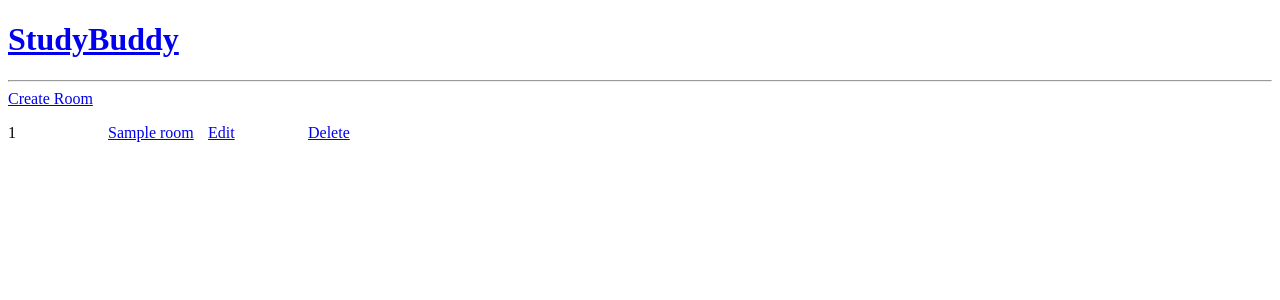
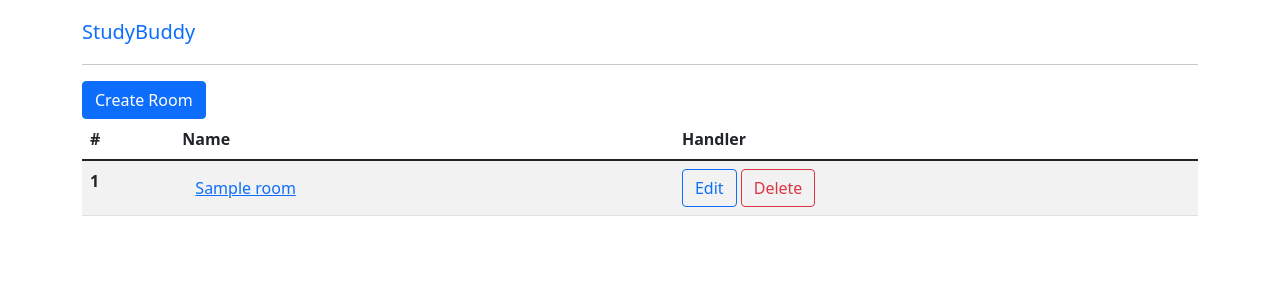
Before and after one commit to Huauauaa/study_buddy, a Django app: template base/templates/base/home.html in a window 1280 px wide. Shown: the top 300 px of the page. Run offline with Django 3.2, Linux system fonts and the light colour scheme; the template is opened without the code that fills it: most values are stand-ins (such as "Sample title", 1, 10 or a date in 2020).

Commit message:
feat: add bootstrip css

```diff
--- a/base/templates/base/home.html
+++ b/base/templates/base/home.html
@@ -1,23 +1,39 @@
 {% extends 'main.html' %} {% block content %}
 
-<a href="{% url 'create_room' %}">Create Room</a>
-<div>
-  {% for room in rooms %}
+<a href="{% url 'create_room' %}" class="btn btn-primary">Create Room</a>
+<table class="table table-striped table-hover">
+  <thead>
+    <tr>
+      <th scope="col">#</th>
+      <th scope="col">Name</th>
+      <th scope="col">Handler</th>
+    </tr>
+  </thead>
+  <tbody>
+    {% for room in rooms %}
 
-  <div
-    style="
-      display: grid;
-      grid-template-columns: repeat(4, 100px);
-      margin: 1rem 0;
-    "
-  >
-    <div>{{room.id}}</div>
-    <div><a href="{% url 'room' room.id %}">{{room.name}}</a></div>
-    <div><a href="{% url 'update_room' room.id%}">Edit</a></div>
-    <div><a href="{% url 'delete_room' room.id%}">Delete</a></div>
-  </div>
+    <tr>
+      <th scope="row">{{room.id}}</th>
+      <td>
+        <a href="{% url 'room' room.id %}" class="btn btn-link">
+          {{room.name}}
+        </a>
+      </td>
+      <td>
+        <a
+          href="{% url 'update_room' room.id%}"
+          class="btn btn-outline-primary"
+        >
+          Edit
+        </a>
+        <a href="{% url 'delete_room' room.id%}" class="btn btn-outline-danger">
+          Delete
+        </a>
+      </td>
+    </tr>
 
-  {% endfor %}
-</div>
+    {% endfor %}
+  </tbody>
+</table>
 
 {% endblock %}
--- a/base/templates/base/room_form.html
+++ b/base/templates/base/room_form.html
@@ -3,7 +3,7 @@
 <form method="post" action="">
   {% csrf_token %} {{form.as_p}}
 
-  <button type="submit">Submit</button>
-  <a href="{% url 'home' %}">Cancel</a>
+  <button type="submit" class="btn btn-primary">Submit</button>
+  <a href="{% url 'home' %}" class="btn btn-secondary">Cancel</a>
 </form>
 {% endblock content %}
--- a/templates/main.html
+++ b/templates/main.html
@@ -5,8 +5,21 @@
     <meta http-equiv="X-UA-Compatible" content="IE=edge" />
     <meta name="viewport" content="width=device-width, initial-scale=1.0" />
     <title>Study Buddy</title>
+    <link
+      href="https://cdn.jsdelivr.net/npm/bootstrap@5.1.3/dist/css/bootstrap.min.css"
+      rel="stylesheet"
+      integrity="sha384-1BmE4kWBq78iYhFldvKuhfTAU6auU8tT94WrHftjDbrCEXSU1oBoqyl2QvZ6jIW3"
+      crossorigin="anonymous"
+    />
+    <script
+      src="https://cdn.jsdelivr.net/npm/bootstrap@5.1.3/dist/js/bootstrap.bundle.min.js"
+      integrity="sha384-ka7Sk0Gln4gmtz2MlQnikT1wXgYsOg+OMhuP+IlRH9sENBO0LRn5q+8nbTov4+1p"
+      crossorigin="anonymous"
+    ></script>
   </head>
   <body>
-    {% include 'navbar.html' %} {% block content %} {% endblock %}
+    <div class="container">
+      {% include 'navbar.html' %} {% block content %} {% endblock %}
+    </div>
   </body>
 </html>
--- a/templates/navbar.html
+++ b/templates/navbar.html
@@ -1,4 +1,4 @@
 <header>
-  <h1><a href="/">StudyBuddy</a></h1>
+  <h1><a href="/" class="navbar-brand">StudyBuddy</a></h1>
   <hr />
 </header>
```
Also changed, not shown: templates/delete_confirm.html (+5 -3 lines).
